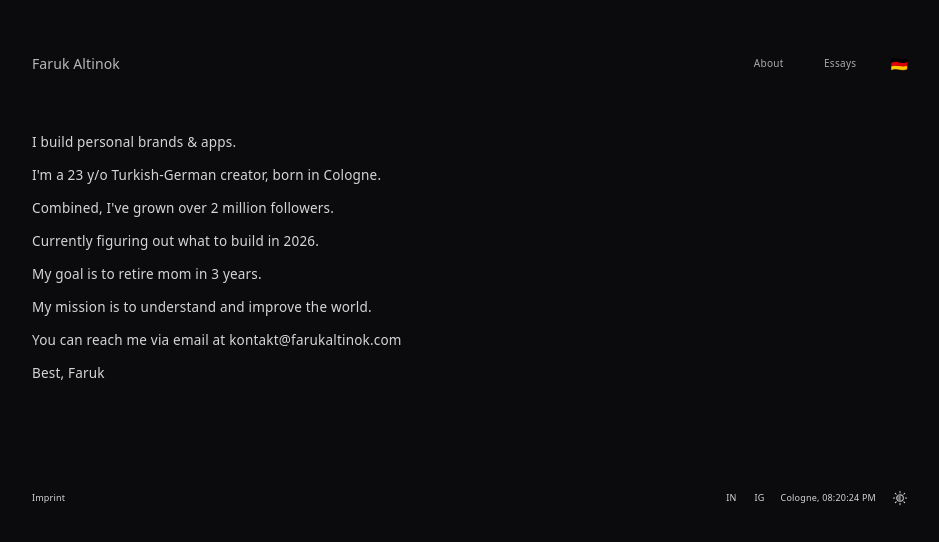
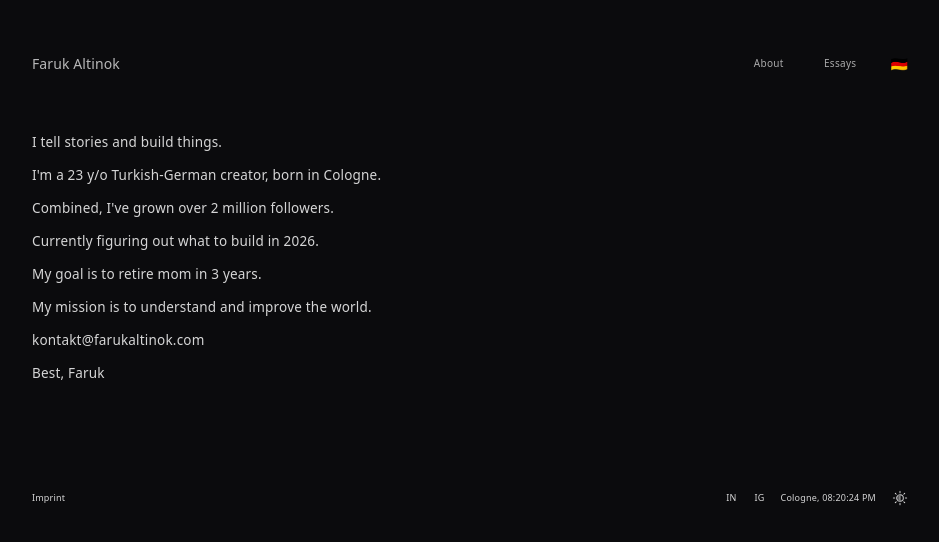
Before and after one commit to farukaltinok/farukaltinok.com, a Next.js app: page / in a window 1280 px wide. Shown: the top 542 px of the page, without its empty margins (170-1109 px from the left). Built offline with nearby package versions, Linux system fonts and the light colour scheme.

Commit message:
Remove Paluten entry from about page

```diff
--- a/app/about/page.tsx
+++ b/app/about/page.tsx
@@ -7,9 +7,9 @@ export default function About() {
   const { t } = useLang();
 
   const timeline = [
+    { date: "10.02.26", key: "about.t0" },
     { date: "16.10.25", key: "about.t1" },
-    { date: "08.10.24", key: "about.t2" },
-    { date: "12.05.24", key: "about.t3" },
+    { date: "16.07.23", key: "about.t3" },
     { date: "14.07.22", key: "about.t4" },
     { date: "13.12.19", key: "about.t5" },
     { date: "12.07.19", key: "about.t6" },
--- a/app/components/LanguageContext.tsx
+++ b/app/components/LanguageContext.tsx
@@ -12,13 +12,13 @@ const translations: Translations = {
   "nav.essays": { de: "Essays", en: "Essays" },
 
   // Home
-  "home.1": { de: "Ich baue Personal Brands & Apps.", en: "I build personal brands & apps." },
+  "home.1": { de: "Ich erzähle Geschichten und baue Dinge.", en: "I tell stories and build things." },
   "home.2": { de: "Ich bin 23 y/o türkisch-deutscher Creator, geboren in Köln.", en: "I'm a 23 y/o Turkish-German creator, born in Cologne." },
   "home.3": { de: "Kumuliert habe ich über 2 Mio Follower aufgebaut.", en: "Combined, I've grown over 2 million followers." },
   "home.4": { de: "Aktuell evaluiere ich, woran ich 2026 bauen möchte.", en: "Currently figuring out what to build in 2026." },
   "home.5": { de: "Mein Ziel ist es, Mama in 3 Jahren zu retiren.", en: "My goal is to retire mom in 3 years." },
   "home.6": { de: "Meine Mission ist es, die Welt zu verstehen und zu verbessern.", en: "My mission is to understand and improve the world." },
-  "home.7": { de: "Du erreichst mich per E-Mail unter kontakt@farukaltinok.com", en: "You can reach me via email at kontakt@farukaltinok.com" },
+  "home.7": { de: "kontakt@farukaltinok.com", en: "kontakt@farukaltinok.com" },
   "home.8": { de: "LG Faruk", en: "Best, Faruk" },
 
   // Essays
@@ -34,9 +34,10 @@ const translations: Translations = {
   "about.goal3": { de: "Reise in die Arktis planen (2026)", en: "Plan a trip to the Arctic (2026)" },
 
   // About / Timeline
+  "about.t0": { de: "Mein Vater ist verstorben", en: "My father passed away" },
   "about.t1": { de: "Unter Shaolin Mönchen in China gelebt", en: "Lived among Shaolin monks in China" },
   "about.t2": { de: "Palutens Nummer geklärt (mein größter Flex)", en: "Got Paluten's number (my biggest flex)" },
-  "about.t3": { de: "Mit YouTube gestartet", en: "Started my YouTube channel" },
+  "about.t3": { de: "Krebsdiagnose meines Vaters erhalten", en: "Found out my father has cancer" },
   "about.t4": { de: "1 Mio Follower geknackt", en: "Hit 1 million followers" },
   "about.t5": { de: "Mit TikTok gestartet", en: "Started my TikTok channel" },
   "about.t6": { de: "1,0er Durchschnitt erreicht", en: "Achieved a 4.0 GPA equivalent" },
--- a/app/page.tsx
+++ b/app/page.tsx
@@ -1,21 +1,53 @@
 "use client";
 
+import { useMemo } from "react";
 import { useLang } from "./components/LanguageContext";
 
+function getAge(birthday: Date): number {
+  const today = new Date();
+  let age = today.getFullYear() - birthday.getFullYear();
+  const monthDiff = today.getMonth() - birthday.getMonth();
+  if (monthDiff < 0 || (monthDiff === 0 && today.getDate() < birthday.getDate())) {
+    age--;
+  }
+  return age;
+}
+
 export default function Home() {
-  const { t } = useLang();
+  const { lang } = useLang();
+  const age = useMemo(() => getAge(new Date(2002, 10, 14)), []); // 14. November 2002
+
+  const lines =
+    lang === "de"
+      ? [
+          "Ich erzähle Stories und baue Dinge.",
+          `Ich bin ${age} y/o türkisch-deutscher Creator, geboren in Köln.`,
+          "Kumuliert habe ich über 2 Mio Follower aufgebaut.",
+          "Aktuell evaluiere ich, woran ich 2026 bauen möchte.",
+          "Mein Ziel ist es, Mama in 3 Jahren zu retiren.",
+          "Meine Mission ist es, die Welt zu verstehen und zu verbessern.",
+          "kontakt@farukaltinok.com",
+          "LG Faruk",
+        ]
+      : [
+          "I tell stories and build things.",
+          `I'm a ${age} y/o Turkish-German creator, born in Cologne.`,
+          "Combined, I've grown over 2 million followers.",
+          "Currently figuring out what to build in 2026.",
+          "My goal is to retire mom in 3 years.",
+          "My mission is to understand and improve the world.",
+          "kontakt@farukaltinok.com",
+          "Best, Faruk",
+        ];
 
   return (
     <main className="wrap home">
       <section className="card">
-        <p className="homeText">{t("home.1")}</p>
-        <p className="homeText">{t("home.2")}</p>
-        <p className="homeText">{t("home.3")}</p>
-        <p className="homeText">{t("home.4")}</p>
-        <p className="homeText">{t("home.5")}</p>
-        <p className="homeText">{t("home.6")}</p>
-        <p className="homeText">{t("home.7")}</p>
-        <p className="homeText">{t("home.8")}</p>
+        {lines.map((line, i) => (
+          <p key={i} className="homeText">
+            {line}
+          </p>
+        ))}
       </section>
     </main>
   );
```
